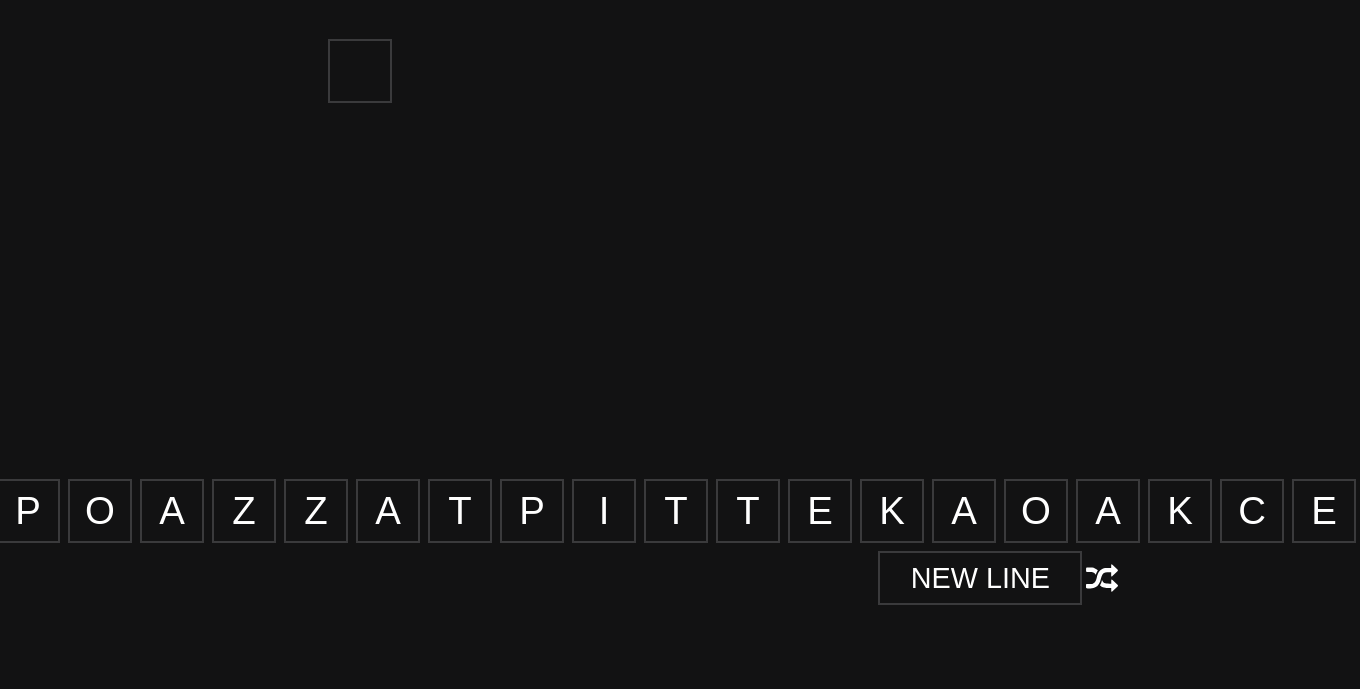
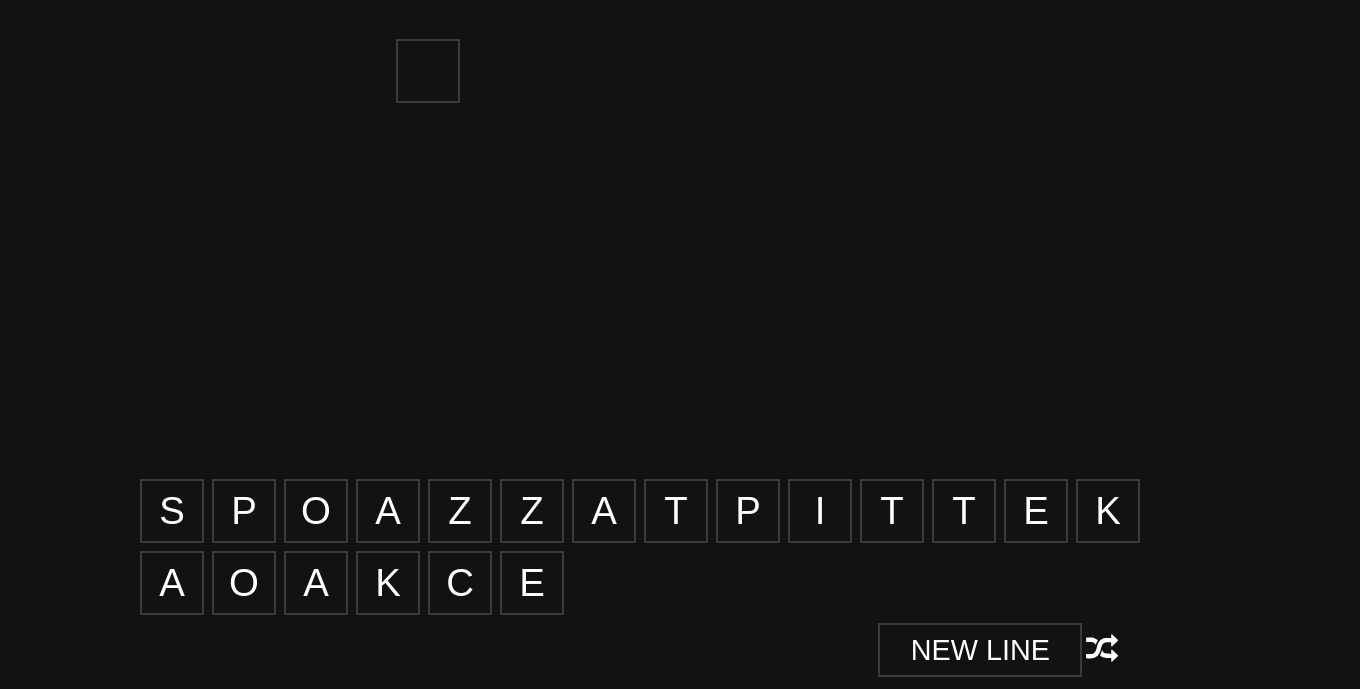
Before and after one commit to duylecoding/Scramblio, a plain HTML site: page src/index.html in a window 1280 px wide. Shown: the part 115-804 px from the top of the page, 1360 px wide, since content can reach past the window. Drawn offline with Linux system fonts and the light colour scheme.

Commit message:
styling to make it less bad

```diff
--- a/src/index.js
+++ b/src/index.js
@@ -118,11 +118,12 @@ function drawBank() {
     appendRow();
   });
   optionsEl.appendChild(newLineEl);
+  const shuffleWrapper = document.createElement("div");
   const shuffleEl = document.createElement("img");
   shuffleEl.src = "../icons/random-icon.svg";
   shuffleEl.alt = "Shuffle button";
   shuffleEl.className = "shuffle";
-  shuffleEl.addEventListener("click", function () {
+  shuffleWrapper.addEventListener("click", function () {
     combinedBank = shuffle(combinedBank);
     const bankEl = document.getElementById("bank");
     while (bankEl.firstChild) {
@@ -130,7 +131,8 @@ function drawBank() {
     }
     drawWordBank(bankEl, combinedBank);
   });
-  optionsEl.appendChild(shuffleEl);
+  shuffleWrapper.appendChild(shuffleEl);
+  optionsEl.appendChild(shuffleWrapper);
 }
 
 function init() {
--- a/src/style.css
+++ b/src/style.css
@@ -27,8 +27,8 @@ body {
 .grid {
   display: flex;
   flex-direction: column;
-  height: 50%;
-  width: 50%;
+  margin-right: auto;
+  margin-left: 20vw;
   justify-content: left;
   margin-bottom: 40px;
   min-height: 400px;
@@ -38,13 +38,12 @@ body {
   display: flex;
   align-items: center;
   flex-direction: row;
+  flex-wrap: wrap;
+  margin: 0 10vw;
 }
 
 .bank {
   display: flex;
-  flex-wrap: wrap;
-  height: 30%;
-  width: 50%;
   justify-content: center;
 }
 
```
